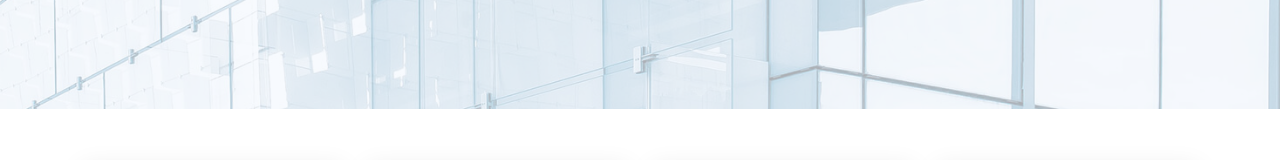
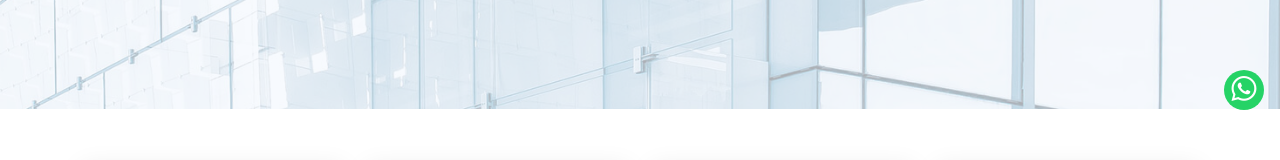
Before and after one commit to wahni-green/wahni.net, a plain HTML site: page index.html in a window 1280 px wide. Shown: the part 610-770 px from the top of the page. Drawn offline with nearby package versions, Linux system fonts and the light colour scheme.

Commit message:
fix: add WhatsApp redirection

```diff
--- a/assets/css/main.css
+++ b/assets/css/main.css
@@ -733,6 +733,26 @@ h6 {
   opacity: 1;
 }
 
+.whatsapp-float {
+  width: 40px;
+  height: 40px;
+  background-color: #25d366;
+  color: white;
+  border-radius: 50%;
+  text-align: center;
+  font-size: 25px;
+  line-height: 40px;
+  z-index: 1000;
+  margin-bottom: 5rem;
+  transition: none;
+}
+
+.whatsapp-float:hover {
+  background-color: #1ebe5d;
+  text-decoration: none;
+}
+
+
 /*--------------------------------------------------------------
 # Disable aos animation delay on mobile devices
 --------------------------------------------------------------*/
--- a/index.html
+++ b/index.html
@@ -446,6 +446,15 @@
 
   </footer>
 
+  <a
+    href="https://wa.me/918086651555"
+    id="link-to-whatsapp"
+    class="position-fixed bottom-0 end-0 me-3 whatsapp-float"
+    target="_blank"
+  >
+    <i class="bi bi-whatsapp"></i>
+  </a>
+
   <!-- Scroll Top -->
   <a href="#" id="scroll-top" class="scroll-top d-flex align-items-center justify-content-center"><i
       class="bi bi-arrow-up-short"></i></a>
```
